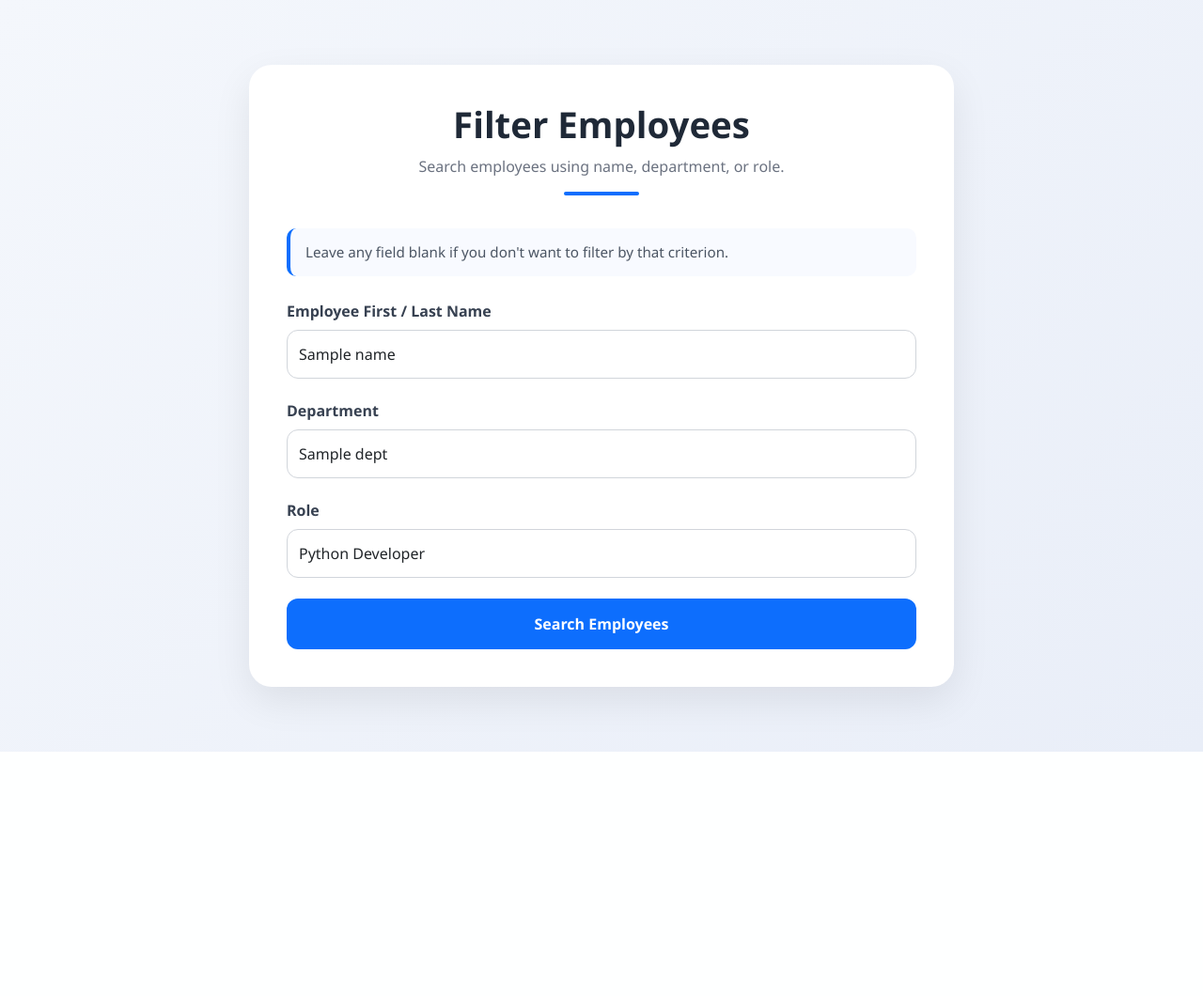
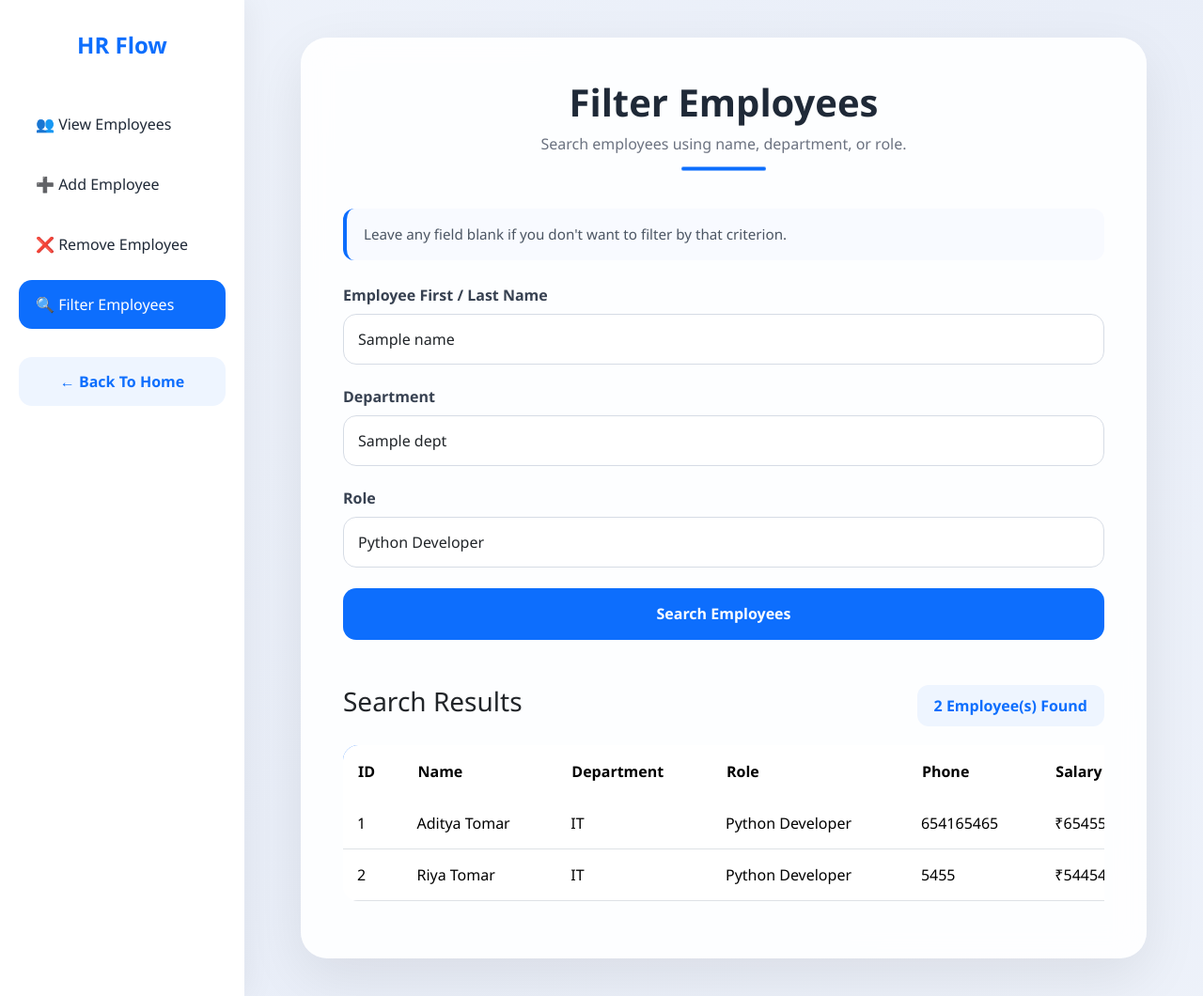
Before and after one commit to adityatomar29/HRFlow, a Django app: template office_emp_proj/emp_app/templates/filter_emp.html in a window 1280 px wide. Shown: the whole page at 94% size. Before the commit the page ends 800 px from the top, so only its background shows below. Run offline with Django 5.2, Linux system fonts and the light colour scheme; data comes from the database, SQL or seed files in the repository; the template is opened without the code that fills it: values that come from a table or form of the project are taken from there, most other values are stand-ins (such as "Sample title", 1, 10 or a date in 2020).

Commit message:
Improved filter_emp page

````diff
--- a/office_emp_proj/emp_app/templates/filter_emp.html
+++ b/office_emp_proj/emp_app/templates/filter_emp.html
@@ -16,24 +16,207 @@
     box-sizing:border-box;
 }
 
+:root{
+    --primary:#0d6efd;
+    --primary-dark:#0b5ed7;
+    --bg:#f4f7fc;
+    --text:#1f2937;
+    --muted:#6b7280;
+}
+
+/* ======================
+ANIMATIONS
+====================== */
+
+@keyframes fadeUp{
+    from{
+        opacity:0;
+        transform:translateY(40px);
+    }
+    to{
+        opacity:1;
+        transform:translateY(0);
+    }
+}
+
+@keyframes slideLeft{
+    from{
+        opacity:0;
+        transform:translateX(-40px);
+    }
+    to{
+        opacity:1;
+        transform:translateX(0);
+    }
+}
+
+@keyframes float{
+    0%{
+        transform:translateY(0);
+    }
+    50%{
+        transform:translateY(-8px);
+    }
+    100%{
+        transform:translateY(0);
+    }
+}
+
+@keyframes bgMove{
+    0%{
+        background-position:0% 50%;
+    }
+    50%{
+        background-position:100% 50%;
+    }
+    100%{
+        background-position:0% 50%;
+    }
+}
+
+/* ======================
+BODY
+====================== */
+
 body{
     min-height:100vh;
-            background:linear-gradient(135deg,#f4f7fc,#e9eef8);
-            font-family:'Segoe UI', Tahoma, Geneva, Verdana, sans-serif;
+    font-family:'Segoe UI',sans-serif;
+
+    background:linear-gradient(
+        -45deg,
+        #f4f7fc,
+        #e9eef8,
+        #f8fbff,
+        #edf4ff
+    );
+
+    background-size:400% 400%;
+    animation:bgMove 12s ease infinite;
+}
+
+/* ======================
+LAYOUT
+====================== */
+
+.wrapper{
     display:flex;
+    min-height:100vh;
+}
+
+/* ======================
+SIDEBAR
+====================== */
+
+.sidebar{
+    width:260px;
+    background:white;
+    padding:30px 20px;
+
+    box-shadow:5px 0 30px rgba(0,0,0,.05);
+
+    animation:slideLeft .8s ease;
+}
+
+.brand{
+    font-size:1.5rem;
+    font-weight:700;
+    color:var(--primary);
+    margin-bottom:40px;
+    text-align:center;
+}
+
+.nav-link-custom{
+    display:block;
+    text-decoration:none;
+
+    color:var(--text);
+
+    padding:14px 18px;
+
+    margin-bottom:12px;
+
+    border-radius:14px;
+
+    transition:.3s;
+}
+
+.nav-link-custom:hover{
+    background:var(--primary);
+    color:white;
+    transform:translateX(5px);
+}
+
+.nav-link-custom.active{
+    background:var(--primary);
+    color:white;
+}
+
+.home-btn{
+    display:block;
+
+    text-align:center;
+
+    margin-top:30px;
+
+    padding:14px;
+
+    border-radius:14px;
+
+    text-decoration:none;
+
+    background:#eef5ff;
+
+    color:var(--primary);
+
+    font-weight:600;
+
+    transition:.3s;
+}
+
+.home-btn:hover{
+    background:var(--primary);
+    color:white;
+}
+
+/* ======================
+CONTENT
+====================== */
+
+.content{
+    flex:1;
+    padding:40px;
+
+    /* display:flex;
     justify-content:center;
-            align-items:center;
-            padding:20px;
+    align-items:flex-start; */
+
 }
+
+/* ======================
+CARD
+====================== */
 
 .filter-card{
     width:100%;
-            max-width:750px;
-            background:#ffffff;
-            padding:40px;
-            border-radius:24px;
-            box-shadow:0 15px 40px rgba(0,0,0,0.08);
+    max-width:900px;
+    margin:0 auto;
+    background:rgba(255,255,255,.9);
+
+    backdrop-filter:blur(15px);
+
+    border-radius:28px;
+
+    padding:45px;
+
+    box-shadow:
+        0 20px 60px rgba(0,0,0,.08);
+
+    animation:fadeUp 1s ease;
 }
+
+/* ======================
+HEADER
+====================== */
 
 .header-section{
     text-align:center;
@@ -41,23 +224,53 @@
 }
 
 .header-section h1{
-            font-size:2.4rem;
+    font-size:2.5rem;
     font-weight:700;
-            color:#1f2937;
-            margin-bottom:10px;
+    color:var(--text);
 }
 
 .header-section p{
-            color:#6b7280;
-            margin-bottom:15px;
+    color:var(--muted);
 }
 
 .divider{
-            width:80px;
+    width:90px;
     height:4px;
-            background:#0d6efd;
+
+    background:var(--primary);
+
     border-radius:10px;
-            margin:auto;
+
+    margin:18px auto;
+
+    animation:float 3s infinite;
+}
+
+/* ======================
+SEARCH TIP
+====================== */
+
+.search-tip{
+    background:#f8faff;
+    border-left:4px solid var(--primary);
+
+    padding:16px 18px;
+
+    border-radius:12px;
+
+    margin-bottom:25px;
+
+    color:#4b5563;
+
+    font-size:.95rem;
+}
+
+/* ======================
+FORM
+====================== */
+
+.form-group{
+    margin-bottom:22px;
 }
 
 .form-label{
@@ -67,49 +280,146 @@
 }
 
 .form-control{
-            height:52px;
-            border-radius:12px;
-            border:1px solid #d1d5db;
-            transition:all 0.3s ease;
+    height:54px;
+
+    border-radius:14px;
+
+    border:1px solid #d6dce5;
+
+    transition:.3s;
+
+    padding:12px 15px;
 }
 
 .form-control:focus{
-            border-color:#0d6efd;
-            box-shadow:0 0 0 0.15rem rgba(13,110,253,0.15);
+    border-color:var(--primary);
+    box-shadow:0 0 0 .2rem rgba(13,110,253,.15);
 }
 
-        .form-group{
-            margin-bottom:22px;
-        }
+/* ======================
+BUTTON
+====================== */
 
 .btn-filter{
     width:100%;
-            height:54px;
+    height:55px;
+
     border:none;
-            border-radius:12px;
-            background:#0d6efd;
-            color:#fff;
+
+    border-radius:14px;
+
+    background:var(--primary);
+
+    color:white;
+
     font-size:1rem;
     font-weight:600;
-            transition:all 0.3s ease;
+
+    transition:.3s;
 }
 
 .btn-filter:hover{
-            transform:translateY(-2px);
-            box-shadow:0 10px 20px rgba(13,110,253,0.25);
+    background:var(--primary-dark);
+
+    transform:translateY(-3px);
+
+    box-shadow:
+        0 15px 30px rgba(13,110,253,.25);
 }
 
-        .search-tip{
-            background:#f8faff;
-            border-left:4px solid #0d6efd;
-            padding:14px 16px;
-            border-radius:10px;
-            margin-bottom:25px;
-            color:#4b5563;
-            font-size:0.95rem;
+/* ======================
+RESULTS
+====================== */
+
+.results-section{
+    margin-top:40px;
+    animation:fadeUp .8s ease;
 }
 
-        @media (max-width:768px){
+.results-header{
+    display:flex;
+    justify-content:space-between;
+    align-items:center;
+    flex-wrap:wrap;
+    gap:12px;
+
+    margin-bottom:20px;
+}
+
+.result-count{
+    background:#eef5ff;
+    color:var(--primary);
+
+    padding:10px 18px;
+
+    border-radius:12px;
+
+    font-weight:600;
+}
+
+.table-container{
+    overflow-x:auto;
+}
+
+.custom-table{
+    min-width:850px;
+    border-radius:16px;
+    overflow:hidden;
+}
+
+.custom-table thead{
+    background:var(--primary);
+    color:white;
+}
+
+.custom-table thead th{
+    border:none;
+    padding:16px;
+}
+
+.custom-table td{
+    padding:15px;
+    vertical-align:middle;
+}
+
+.custom-table tbody tr{
+    transition:.3s;
+}
+
+.custom-table tbody tr:hover{
+    background:#f8fbff;
+}
+
+/* ======================
+EMPTY STATE
+====================== */
+
+.empty-state{
+    text-align:center;
+    padding:50px 20px;
+    color:var(--muted);
+}
+
+/* ======================
+RESPONSIVE
+====================== */
+
+@media(max-width:992px){
+
+    .wrapper{
+        flex-direction:column;
+    }
+
+    .sidebar{
+        width:100%;
+    }
+
+    .content{
+        padding:20px;
+    }
+}
+
+@media(max-width:768px){
 
     .filter-card{
         padding:30px 22px;
@@ -120,10 +430,10 @@
     }
 }
 
-        @media (max-width:480px){
+@media(max-width:480px){
 
     .filter-card{
-                padding:24px 18px;
+        padding:22px 16px;
     }
 
     .header-section h1{
@@ -131,14 +441,42 @@
     }
 
     .header-section p{
-                font-size:0.95rem;
+        font-size:.95rem;
     }
 }
 </style>
 </head>
 
 <body>
+<div class="wrapper">
+    <aside class="sidebar">
 
+    <div class="brand">
+        HR Flow
+    </div>
+
+    <a href="/all_emp" class="nav-link-custom">
+        👥 View Employees
+    </a>
+
+    <a href="/add_emp" class="nav-link-custom">
+        ➕ Add Employee
+    </a>
+
+    <a href="/remove_emp" class="nav-link-custom">
+        ❌ Remove Employee
+    </a>
+
+    <a href="/filter_emp" class="nav-link-custom active">
+        🔍 Filter Employees
+    </a>
+
+    <a href="/" class="home-btn">
+        ← Back To Home
+    </a>
+
+</aside>
+<main class="content">
 <div class="filter-card">
 
     <div class="header-section">
@@ -199,7 +537,109 @@
 
     </form>
 
+    {% if emps is not None %}
+
+<div class="results-section mt-5">
+
+<!-- ``` -->
+<div class="results-header">
+
+    <h3>
+        Search Results
+    </h3>
+
+    <div class="result-count">
+        {{ emps|length }} Employee(s) Found
     </div>
 
+</div>
+
+{% if emps %}
+
+<div class="table-container">
+
+    <table class="table custom-table">
+
+        <thead>
+
+            <tr>
+
+                <th>ID</th>
+                <th>Name</th>
+                <th>Department</th>
+                <th>Role</th>
+                <th>Phone</th>
+                <th>Salary</th>
+
+            </tr>
+
+        </thead>
+
+        <tbody>
+
+            {% for emp in emps %}
+
+            <tr>
+
+                <td>
+                    {{ forloop.counter }}
+                </td>
+
+                <td>
+                    {{ emp.first_name }}
+                    {{ emp.last_name }}
+                </td>
+
+                <td>
+                    {{ emp.dept.name }}
+                </td>
+
+                <td>
+                    {{ emp.role.name }}
+                </td>
+
+                <td>
+                    {{ emp.phone }}
+                </td>
+
+                <td>
+                    ₹{{ emp.salary }}
+                </td>
+
+            </tr>
+
+            {% endfor %}
+
+        </tbody>
+
+    </table>
+
+</div>
+
+{% else %}
+
+<div class="empty-state">
+
+    <h4>
+        No Employees Found
+    </h4>
+
+    <p>
+        Try changing your search criteria.
+    </p>
+
+</div>
+
+{% endif %}
+<!-- ``` -->
+
+</div>
+
+{% endif %}
+
+
+</div>
+</main>
+</div>
 </body>
 </html>
````
Lines whose indentation alone changed are shown as unchanged.
